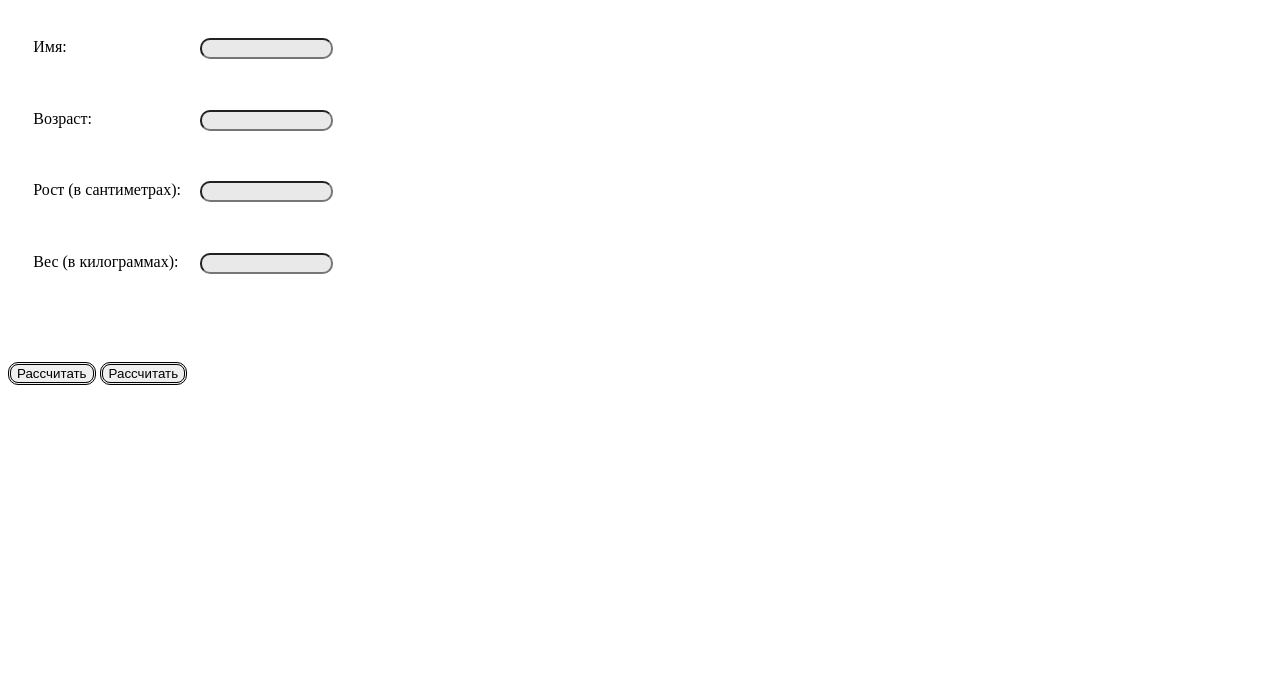
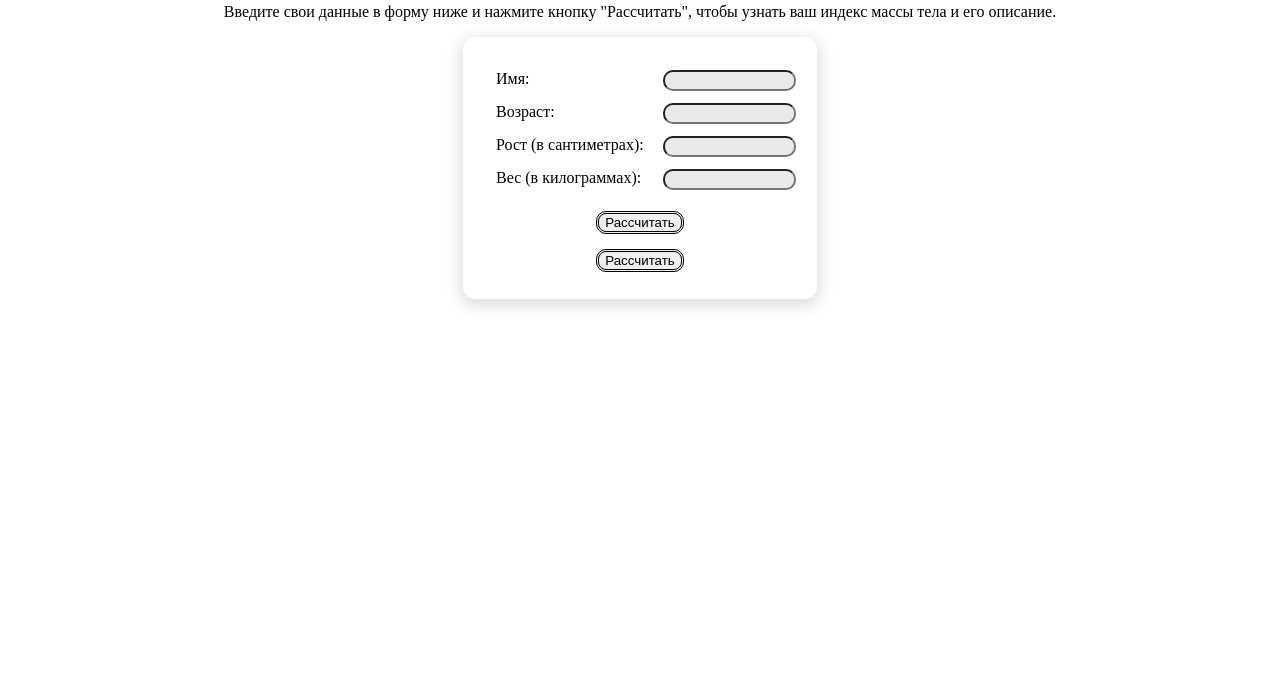
Before and after one commit to Ladulllka/BMI-Calculator, a plain HTML site: page index.html in a window 1280 px wide. Shown: the part 101-800 px from the top of the page. Drawn offline with Linux system fonts and the light colour scheme; files that its build step writes are made by us from their sources.

Commit message:
Исправлены пути до папок, объединены два файла css

```diff
--- a/index.html
+++ b/index.html
@@ -3,9 +3,8 @@
 <head>
     <meta charset="UTF-8">
     <meta name="viewport" content="width=device-width, initial-scale=1.0">
-    <script src="/TaskTwo/scripts/bmiHandler.js" defer></script>
-    <link rel="stylesheet" href="/TaskOne/styles/style.css">
-    <link rel="stylesheet" href="/TaskTwo/styles/style.css">
+    <script src="scripts/bmiHandler.js" defer></script>
+    <link rel="stylesheet" href="styles/style.css">
     <title>Document</title>
 </head>
 
--- a/styles/style.css
+++ b/styles/style.css
@@ -36,3 +36,32 @@ button {
 	border-width: 3px;
 	border-style: double;
 }
+
+/**
+* Позиционирование блока с заданием в центр страницы, позиционирование дочерних объектов блока по середине в столбец,
+* установка максимальной высоты и ширины блока с заданием, добавление внутреннего отступа, добавление границ и тени.
+*/
+.task{
+    display: flex;
+    flex-direction: column;
+    justify-content: space-around;
+    max-height: 1000px;
+    border-radius: 12px;
+    box-shadow: 0 4px 16px 2px rgba(0,26,52,.16);
+    max-width: 400px;
+    align-items: center;
+    padding: 3%;
+}
+
+/**
+* Позиционирование основного блока в центре страницы, установка максимальной ширины и длины,
+* позиционирование дочерних блоков в по середине в столбец.
+*/
+.container{
+    width: 900px;
+    margin: auto;
+    display: flex;
+    flex-direction: column;
+    justify-content: center;
+    align-items: center;
+}
```
